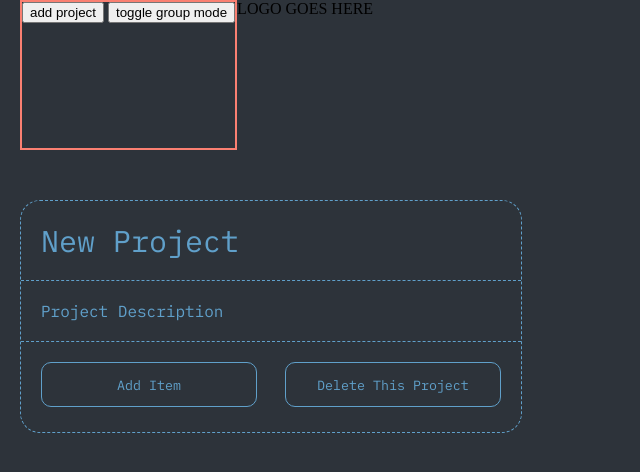
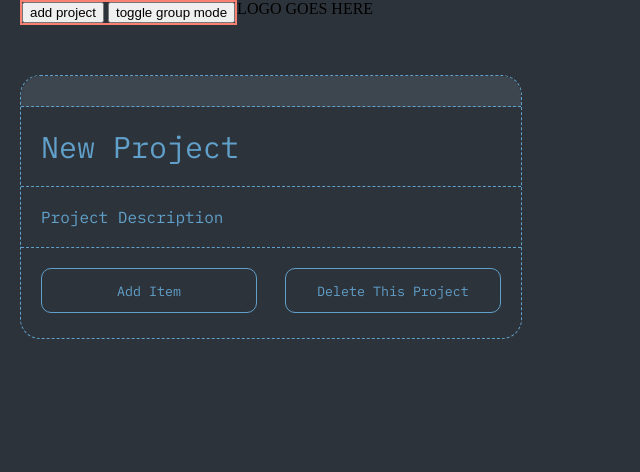
Before and after one commit to aarcThom/top-todo, a website built with webpack: page dist/index.html in a window 1280 px wide. Both pictures are taken after a click on the button "add project". Shown: the whole page, without its empty margins (0-640 px from the left). Built offline with nearby package versions, Linux system fonts and the light colour scheme; what draggabilly, packery would draw is missing.

Commit message:
Add editability to project and todo DOM objects

```diff
--- a/src/dom.js
+++ b/src/dom.js
@@ -10,6 +10,7 @@ function toDoDom (td, rmvTdFnc, pckry) {
   const titleBox = document.createElement('div');
   titleBox.className = 'todo-title-box';
   titleBox.textContent = td.getTitle();
+  titleBox.contentEditable = 'true';
   newToDo.appendChild(titleBox);
 
   const buttonBox = document.createElement('div');
@@ -58,6 +59,7 @@ function toDoDom (td, rmvTdFnc, pckry) {
   const descriptionBox = document.createElement('div');
   descriptionBox.className = 'todo-description-box';
   descriptionBox.textContent = `${td.getDescription()}`;
+  descriptionBox.contentEditable = 'true';
 
   newToDo.appendChild(descriptionBox);
 
@@ -81,14 +83,20 @@ function projectDom (projName, projDesc, projId, addToDoFunc, pckry,
   newProj.className = 'project';
   newProj.id = projId;
 
+  const projHandle = document.createElement('div');
+  projHandle.className = 'project-handle';
+  newProj.appendChild(projHandle);
+
   const projHeader = document.createElement('div');
   projHeader.className = 'project-header';
   projHeader.textContent = projName;
+  projHeader.contentEditable = 'true';
   newProj.appendChild(projHeader);
 
   const projDescription = document.createElement('div');
   projDescription.className = 'project-description';
   projDescription.textContent = projDesc;
+  projDescription.contentEditable = 'true';
   newProj.appendChild(projDescription);
 
   const toDoHolder = document.createElement('div');
--- a/src/index.js
+++ b/src/index.js
@@ -13,7 +13,9 @@ const pckry = new Packery( '#canvas', {
 
 // initial Draggabilly binding
 pckry.getItemElements().forEach(element => {
-  const draggie = new Draggabilly(element);
+  const draggie = new Draggabilly(element, {
+    handle: '.project-handle'
+  });
   pckry.bindDraggabillyEvents(draggie);
 });
 
@@ -38,7 +40,9 @@ addProjBut.addEventListener('click', () => {
   pckry.appended( newProjDom );
 
   // bind the dragabilly event to packery
-  const newDrag = new Draggabilly(newProjDom);
+  const newDrag = new Draggabilly(newProjDom, {
+    handle: '.project-handle'
+  });
   pckry.bindDraggabillyEvents(newDrag);
 
 })
--- a/src/style.css
+++ b/src/style.css
@@ -54,9 +54,9 @@ body {
 }
 
 #header {
-    height: 150px;
     box-sizing: border-box;
     margin-bottom: 50px;
+    overflow-wrap: break-word;
 
     display: flex;
     padding-left: 20px;
@@ -91,6 +91,16 @@ body {
     background-color: var(--bckgrndColor);
 }
 
+.project-handle {
+    background-color: var(--highlightsidebarColor);
+    width: 100%;
+    height: 30px;
+    border-radius: 20px 20px 0px 0px;
+    border-bottom: var(--projectBorder);
+
+
+}
+
 .project-header, .project-description {
     width: 100%;
     padding: 20px;
@@ -104,7 +114,9 @@ body {
 
 .project-header {
     font-size: 30px;
-    height: 80px;
+    min-height: 80px;
+    overflow-wrap: break-word;
+    word-break: break-all;
 }
 
 .todo-holder {
@@ -145,10 +157,10 @@ body {
 }
 
 .todo-title-box {
-    height: 30px;
-    padding-left: 20px;
-    padding-top: 10px;
+    padding: 10px 20px;
     border-bottom: 1px dashed var(--todoBrdrColor);
+    word-wrap: break-word;
+    word-break: break-all;
 
 }
 
@@ -194,7 +206,7 @@ body {
 #priority-todo-but { grid-column: 4 / 7; }
 
 .todo-description-box {
-    padding: 8px;
+    padding: 10px 20px;
     overflow-wrap: break-word;
     word-break: break-all;
     color: aquamarine;
```
Also changed, not shown: dist/bundle.js.
